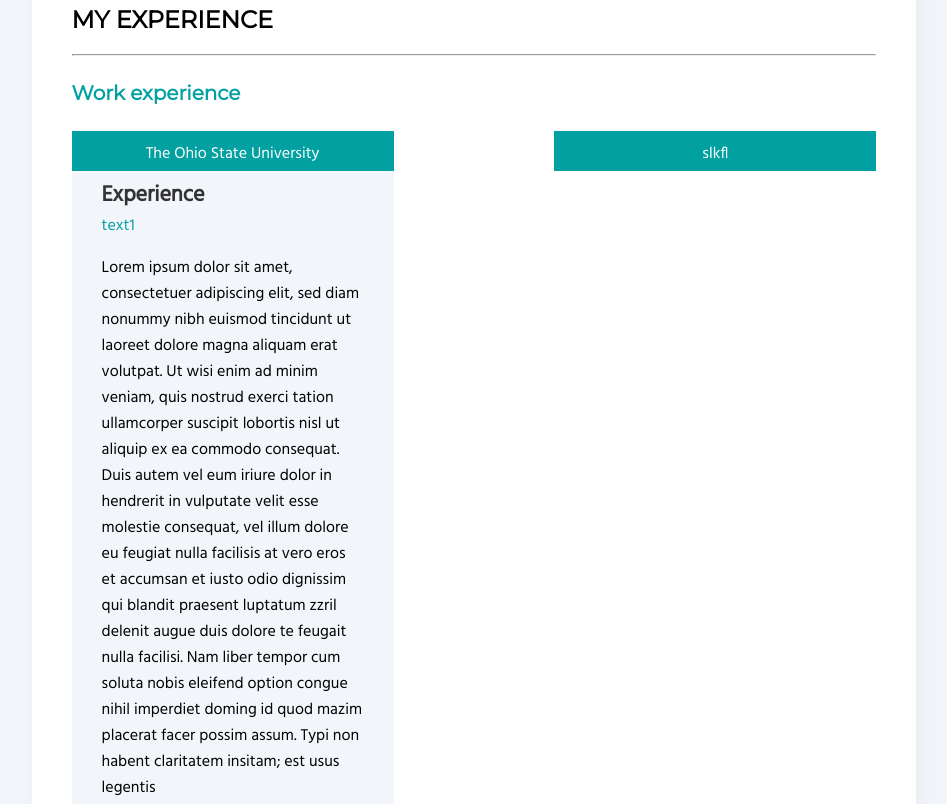
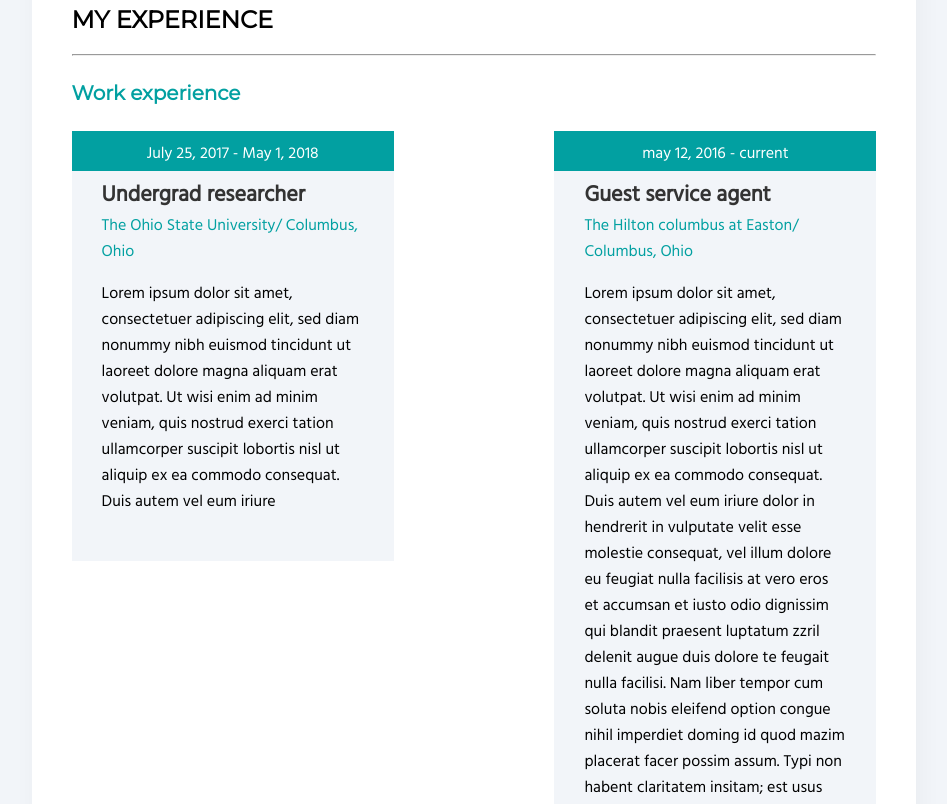
Before and after one commit to hamadanoor9/my-resume, a plain HTML site: page index.html in a window 1280 px wide. Shown: the part 1410-2214 px from the top of the page, without its empty margins (166-1113 px from the left). Drawn offline with Linux system fonts and the light colour scheme.

Commit message:
initial edit of experience and education

```diff
--- a/index.html
+++ b/index.html
@@ -96,13 +96,33 @@
 
             <h2>Work experience</h2>
 
-             <div class= "column first">
+            <div class= "column first">
+                        <div class= "header">
+                            <p >July 25, 2017 - May 1, 2018</p>
+                        </div>
+                        <div class="experience">
+                            <h3>Undergrad researcher</h3>
+                            <p class= "text1">The Ohio State University/ Columbus, Ohio</p>
+                            <p>
+                                Lorem ipsum dolor sit amet, consectetuer adipiscing elit,
+                                sed diam nonummy nibh euismod tincidunt ut laoreet dolore
+                                magna aliquam erat volutpat. Ut wisi enim ad minim veniam,
+                                quis nostrud exerci tation ullamcorper suscipit lobortis nisl
+                            ut aliquip ex ea commodo consequat. Duis autem vel eum iriure
+
+
+                            </p>
+                        </div>
+
+                    </div>
+
+             <div class= "column second">
                 <div class= "header">
-                    <p>The Ohio State University</p>
+                    <p>may 12, 2016 - current</p>
                 </div>
                 <div class="experience">
-                    <h3>Experience</h3>
-                    <p class= "text1">text1</p>
+                    <h3>Guest service agent</h3>
+                    <p class= "text1">The Hilton columbus at Easton/ Columbus, Ohio</p>
                     <p>
                         Lorem ipsum dolor sit amet, consectetuer adipiscing elit,
                         sed diam nonummy nibh euismod tincidunt ut laoreet dolore
@@ -122,12 +142,7 @@
              </div>
 
 
-             <div class= "column second">
-                  <div class= "header">
-                    <p >slkfl</p>
-                </div>
 
-             </div>
 
              <div class="clear-fix"></div>
 
```
